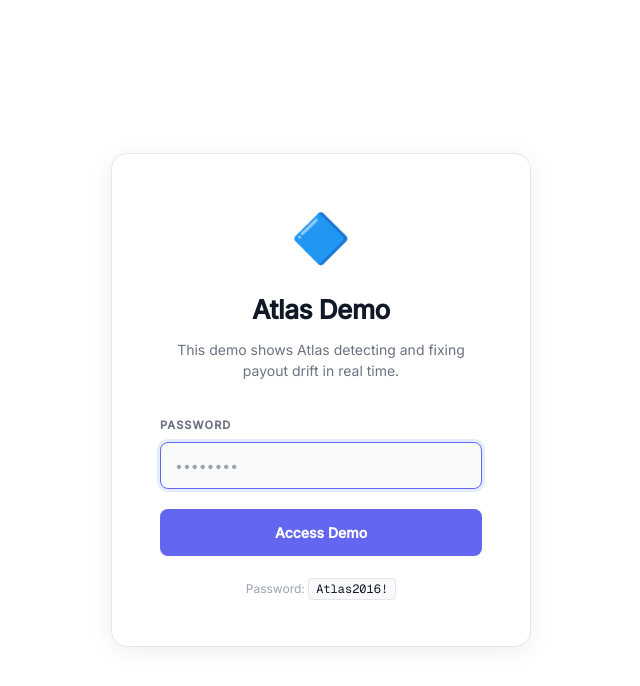
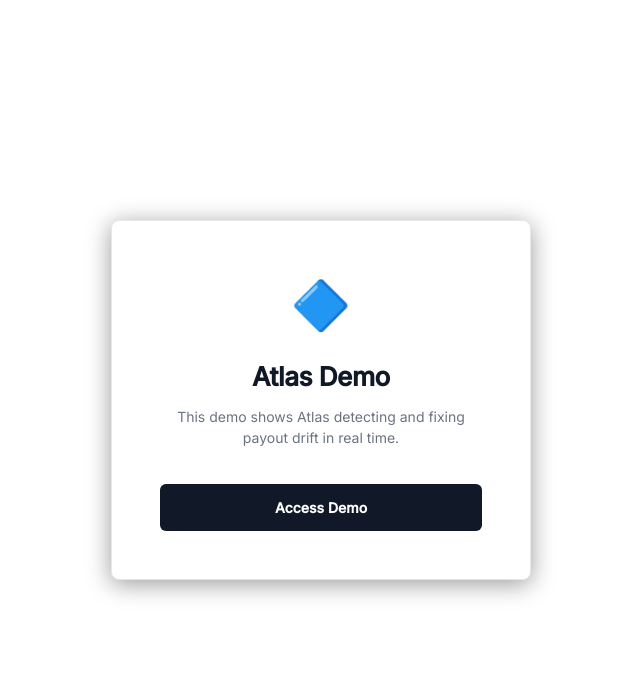
Before and after one commit to sudhishbommaraju/atlas-ledger, a Next.js app: page /auth/password in a window 1280 px wide. Shown: the top 686 px of the page, without its empty margins (319-959 px from the left). Built offline with nearby package versions, Linux system fonts and the light colour scheme.

Commit message:
Remove password from live demo page

```diff
--- a/app/auth/password/page.tsx
+++ b/app/auth/password/page.tsx
@@ -2,164 +2,78 @@
 
 import { useState } from 'react';
 import { useRouter } from 'next/navigation';
-import { useTheme } from '@/app/providers';
-import { tokens, type Theme } from '@/lib/design-tokens';
 
 export default function PasswordPage() {
-  const [password, setPassword] = useState('');
-  const [error, setError] = useState('');
   const [loading, setLoading] = useState(false);
   const router = useRouter();
-  const { theme } = useTheme();
-  const c = tokens.colors[theme as Theme];
 
-  async function handleSubmit(e: React.FormEvent) {
+  function handleSubmit(e: React.FormEvent) {
     e.preventDefault();
-    if (!password.trim()) { setError('Enter the demo password'); return; }
-
     setLoading(true);
-    setError('');
-
-    try {
-      const res = await fetch('/api/auth/password', {
-        method: 'POST',
-        headers: { 'Content-Type': 'application/json' },
-        body: JSON.stringify({ password }),
-      });
-      const data = await res.json();
-
-      if (data.success) {
-        router.push('/dashboard/onboarding');
-      } else {
-        setError(data.error || 'Incorrect password');
-      }
-    } catch {
-      setError('Connection error — please try again');
-    }
-
-    setLoading(false);
+    // Add a slight delay for a smoother transition
+    setTimeout(() => {
+      router.push('/dashboard/onboarding');
+    }, 400);
   }
 
   return (
     <div style={{
-      background: c.bg,
-      color: c.text,
+      background: 'var(--canvas)',
+      color: 'var(--ink)',
       minHeight: '100vh',
       display: 'flex',
       alignItems: 'center',
       justifyContent: 'center',
       padding: '20px',
-      fontFamily: tokens.fonts.body,
+      fontFamily: 'var(--font-display)',
     }}>
       <div style={{
-        background: c.cardBg,
-        border: `1px solid ${c.cardBorder}`,
-        borderRadius: tokens.radii.xl,
+        background: 'var(--canvas-card)',
+        border: '1px solid var(--hairline)',
+        borderRadius: '8px',
         padding: '48px',
         width: '100%',
         maxWidth: '420px',
-        boxShadow: '0 4px 24px rgba(0,0,0,0.07)',
+        boxShadow: '0 4px 24px rgba(0,0,0,0.4)',
       }}>
         <div style={{ textAlign: 'center', marginBottom: '36px' }}>
           <div style={{ fontSize: '48px', marginBottom: '16px' }}>🔷</div>
           <h1 style={{
             fontSize: '26px',
             fontWeight: 800,
-            color: c.text,
+            color: 'var(--ink)',
             margin: '0 0 10px 0',
             letterSpacing: '-0.4px',
           }}>
             Atlas Demo
           </h1>
-          <p style={{ fontSize: '14px', color: c.textSecondary, margin: 0, lineHeight: '1.5' }}>
+          <p style={{ fontSize: '14px', color: 'var(--body-mid)', margin: 0, lineHeight: '1.5' }}>
             This demo shows Atlas detecting and fixing payout drift in real time.
           </p>
         </div>
 
         <form onSubmit={handleSubmit}>
-          <label style={{
-            display: 'block',
-            fontSize: '11px',
-            fontWeight: 700,
-            textTransform: 'uppercase',
-            letterSpacing: '0.1em',
-            color: c.textSecondary,
-            marginBottom: '8px',
-          }}>
-            Password
-          </label>
-          <input
-            type="password"
-            value={password}
-            onChange={(e) => { setPassword(e.target.value); setError(''); }}
-            onKeyDown={(e) => e.key === 'Enter' && handleSubmit(e as any)}
-            placeholder="••••••••"
-            autoFocus
-            style={{
-              width: '100%',
-              padding: '12px 14px',
-              background: c.bgAlt,
-              border: `1px solid ${error ? c.danger : c.border}`,
-              borderRadius: tokens.radii.md,
-              color: c.text,
-              fontSize: '14px',
-              boxSizing: 'border-box',
-              outline: 'none',
-              marginBottom: error ? '8px' : '20px',
-              transition: 'border-color 0.15s',
-              fontFamily: tokens.fonts.body,
-            }}
-            onFocus={(e) => (e.target.style.borderColor = c.primary)}
-            onBlur={(e) => (e.target.style.borderColor = error ? c.danger : c.border)}
-          />
-          {error && (
-            <div style={{ color: c.danger, fontSize: '12px', fontWeight: 500, marginBottom: '16px' }}>
-              ✕ {error}
-            </div>
-          )}
           <button
             type="submit"
             disabled={loading}
             style={{
               width: '100%',
               padding: '13px',
-              background: c.primary,
-              color: '#fff',
+              background: 'var(--ink)',
+              color: 'var(--canvas)',
               border: 'none',
-              borderRadius: tokens.radii.md,
+              borderRadius: '6px',
               fontSize: '14px',
               fontWeight: 600,
               cursor: loading ? 'default' : 'pointer',
               opacity: loading ? 0.75 : 1,
               transition: 'opacity 0.15s',
-              fontFamily: tokens.fonts.body,
+              fontFamily: 'var(--font-display)',
             }}
           >
-            {loading ? 'Verifying…' : 'Access Demo'}
+            {loading ? 'Entering Demo…' : 'Access Demo'}
           </button>
         </form>
-
-        {/* Hint */}
-        <p style={{
-          fontSize: '12px',
-          color: c.textTertiary,
-          textAlign: 'center',
-          marginTop: '24px',
-          marginBottom: 0,
-        }}>
-          Password:{' '}
-          <code style={{
-            background: c.bgAlt,
-            border: `1px solid ${c.border}`,
-            padding: '2px 7px',
-            borderRadius: '4px',
-            fontFamily: tokens.fonts.mono,
-            fontSize: '12px',
-            color: c.text,
-          }}>
-            Atlas2016!
-          </code>
-        </p>
       </div>
     </div>
   );
```
